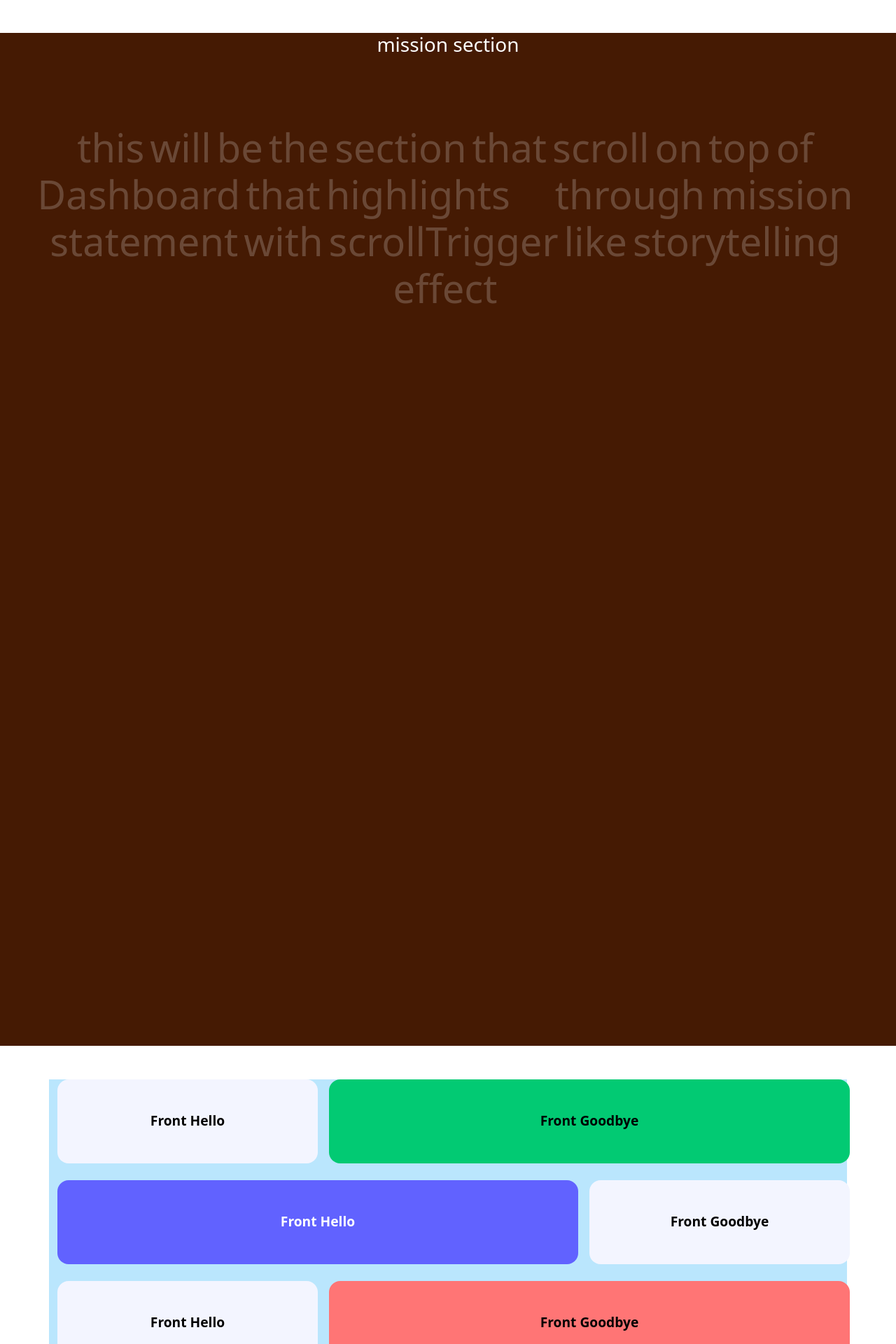
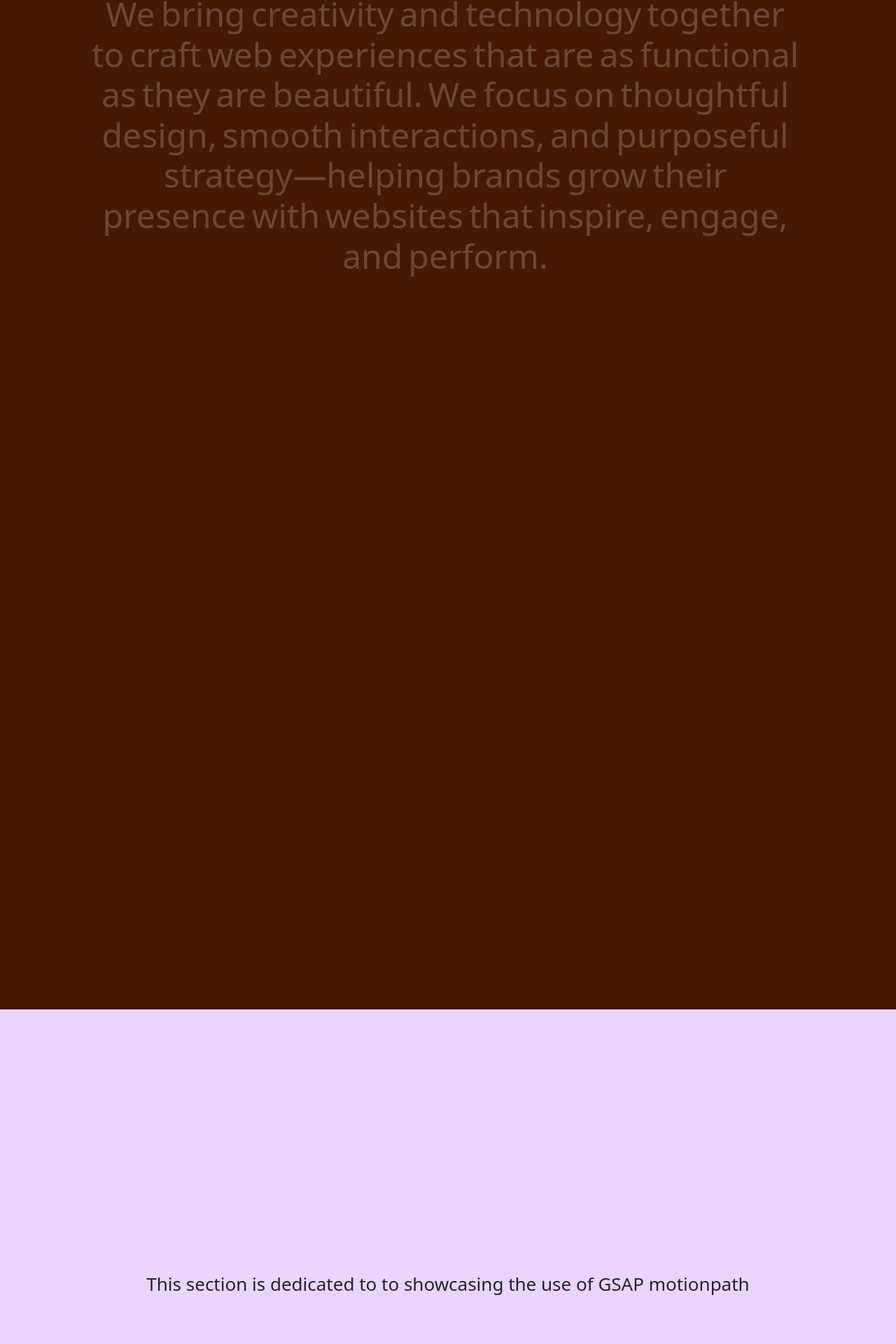
Before and after one commit to alexgoodestudio/maderight.studio, a React (Create React App) app: page / in a window 1280 px wide. Shown: the part 857-2777 px from the top of the page at 70% size. Built offline with nearby package versions, Linux system fonts and the light colour scheme.

Commit message:
styling for scroll text split

```diff
--- a/src/Components/Mission.js
+++ b/src/Components/Mission.js
@@ -27,15 +27,13 @@ function Mission() {
     tl.fromTo(words, { opacity: 0.2 }, { opacity: 1, stagger: 0.1 });
   }, []);
 
-  const text = `this will be the section that scroll on top of Dashboard that highlights
-        through mission statement with scrollTrigger like storytelling effect`;
+  const text = `We bring creativity and technology together to craft web experiences that are as functional as they are beautiful. We focus on thoughtful design, smooth interactions, and purposeful strategy—helping brands grow their presence with websites that inspire, engage, and perform.`;
 
   return (
     <div className="bg-amber-950 ">
-      <h3 className="text-white">mission section</h3>
       <p
         ref={container}
-        className="display-4 px-5 py-5 mt-5 leading-relaxed text-white"
+        className=" story display-5  py-5  leading-relaxed  text-white mission-body"
       >
         {text.split(" ").map((word, i) => (
           <span key={i} className="word inline-block mr-2">
--- a/src/Components/Monday.js
+++ b/src/Components/Monday.js
@@ -17,8 +17,8 @@ function Monday() {
   };
 
   return (
-    <div className="bg-sky-200 container vh-100 mt-5">
-      {/* Row 1 */}
+    <div className="vh-100 mission-body bg-amber-950 text-white">
+      {/* Row 1: Creativity + Technology */}
       <div
         className="flip-row mb-4 flip-container row1"
         ref={row1Ref}
@@ -26,16 +26,16 @@ function Monday() {
         onMouseLeave={() => handleHover(row1Ref, false)}
       >
         <div className="flip-card card-1 col-4 br">
-          <div className="front br">Front Hello</div>
-          <div className="back br">Back Hello</div>
+          <div className="front br">Creativity</div>
+          <div className="back br">We craft modern web designs that inspire and connect with people.</div>
         </div>
         <div className="flip-card card-2 col-8 br">
-          <div className="front br">Front Goodbye</div>
-          <div className="back br">Back Goodbye</div>
+          <div className="front br">Technology</div>
+          <div className="back br">From front-end GSAP animations to full-stack solutions, we make ideas come alive online.</div>
         </div>
       </div>
 
-      {/* Row 2 */}
+      {/* Row 2: Strategy + Experience */}
       <div
         className="flip-row mb-4 flip-container row2"
         ref={row2Ref}
@@ -43,16 +43,16 @@ function Monday() {
         onMouseLeave={() => handleHover(row2Ref, false)}
       >
         <div className="flip-card card-2 col-8 br">
-          <div className="front br">Front Hello</div>
-          <div className="back br">Back Hello</div>
+          <div className="front br">Strategy</div>
+          <div className="back br">We align design and technology with purpose—helping brands to grow their digital presence.</div>
         </div>
         <div className="flip-card card-1 col-4 br">
-          <div className="front br">Front Goodbye</div>
-          <div className="back br">Back Goodbye</div>
+          <div className="front br">Experience</div>
+          <div className="back br">Every project blends usability, storytelling, and seamless interaction.</div>
         </div>
       </div>
 
-      {/* Row 3 */}
+      {/* Row 3: Vision + Growth */}
       <div
         className="flip-row mb-4 flip-container row3"
         ref={row3Ref}
@@ -60,12 +60,12 @@ function Monday() {
         onMouseLeave={() => handleHover(row3Ref, false)}
       >
         <div className="flip-card card-1 col-4 br">
-          <div className="front br">Front Hello</div>
-          <div className="back br">Back Hello</div>
+          <div className="front br">Vision</div>
+          <div className="back br">We see the web as a canvas—merging design and code to create something lasting.</div>
         </div>
         <div className="flip-card card-2 col-8 br">
-          <div className="front br">Front Goodbye</div>
-          <div className="back br">Back Goodbye</div>
+          <div className="front br">Growth</div>
+          <div className="back br">We help brands not only launch—but thrive—with thoughtful digital design.</div>
         </div>
       </div>
     </div>
--- a/src/Components/MotionPath.js
+++ b/src/Components/MotionPath.js
@@ -2,7 +2,7 @@
 
 function MotionPath(){
     return(
-        <div className="vh-100 bg-amber-200 d-flex justify-content-center align-items-center">
+        <div className="vh-100 bg-purple-200 d-flex justify-content-center align-items-center">
             <section >
                 <div className="text-center">
                     <p className="text-dark">This section is dedicated to to showcasing the use of GSAP motionpath</p>
--- a/src/Components/Opener.js
+++ b/src/Components/Opener.js
@@ -1,10 +1,10 @@
 function Opener(){
   return(
-    <div className="bg-purple-200 mb-5 vh-100 d-flex justify-content-center align-items-center">
+    <div className="bg-purple-200  vh-100 d-flex justify-content-center align-items-center">
 
       <section className="text-center text-dark">
         <h1>Made Right</h1>
-        <h3>Creative Web Design and Technology Studio</h3>
+        <h4>Creative Web Design and Technology Studio</h4>
         {/*  <p>This section will have the initial useGSAP animation similar to Self Aware Studio's "This Corner" website Opener load screen </p> */}
       </section>
     </div>
--- a/src/Components/Storage.js
+++ b/src/Components/Storage.js
@@ -7,12 +7,12 @@ function Storage(){
 
     return(
         <div className="bg-white">
-            <h1>Holder of components</h1>
+
             <section>
                 <Opener/>
                 <Mission/>
+                <MotionPath/>
                 <Monday/>
-                <MotionPath/>
             </section>
 
         </div>
--- a/src/Components/Style.css
+++ b/src/Components/Style.css
@@ -43,11 +43,11 @@
 
 }
 .row1 .card-1 .back {
-  background-color: #02CA73;
+  background-color: #E9D5FF;
   transform: rotateX(180deg);
 }
 .row1 .card-2 .front {
-  background-color: #02CA73;
+  background-color: #E9D5FF;
 }
 .row1 .card-2 .back {
   background-color: #f3f5ff;
@@ -60,12 +60,12 @@
 
 }
 .row2 .card-1 .back {
-  background-color: #6162FF;
+  background-color: #E9D5FF;
   color: white;
   transform: rotateX(180deg);
 }
 .row2 .card-2 .front {
-  background-color: #6162FF;
+  background-color: #E9D5FF;
   color: white;
 }
 .row2 .card-2 .back {
@@ -78,13 +78,31 @@
 .row3 .card-1 .front {
   background-color: #f3f5ff;}
 .row3 .card-1 .back {
-  background-color: #FF7575;
+  background-color: #E9D5FF;
   transform: rotateX(180deg);
 }
 .row3 .card-2 .front {
-  background-color: #FF7575;
+  background-color: #E9D5FF;
 }
 .row3 .card-2 .back {
   background-color: #f3f5ff;
     transform: rotateX(180deg);
 }
+
+
+.story-wrap {
+  min-height: 100vh;
+  display: grid;
+  place-items: center;  /* perfect centering */
+  padding: 0 50%;
+}
+.story {
+  text-align: center;
+  max-width: 68ch;
+  margin: 0 auto;
+  line-height: 1.6;
+}
+
+.mission-body{
+  padding: 10%;
+}
```
